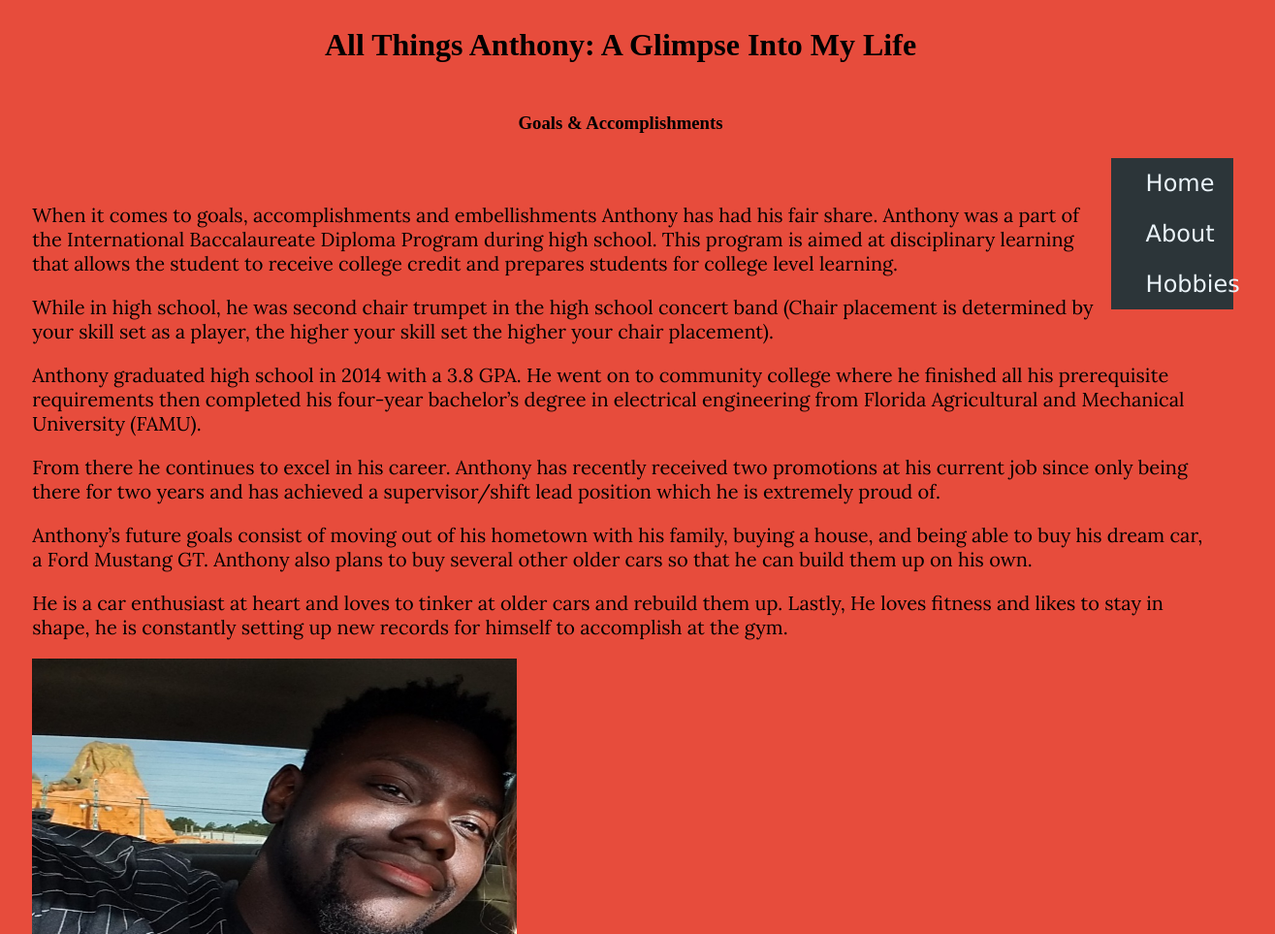
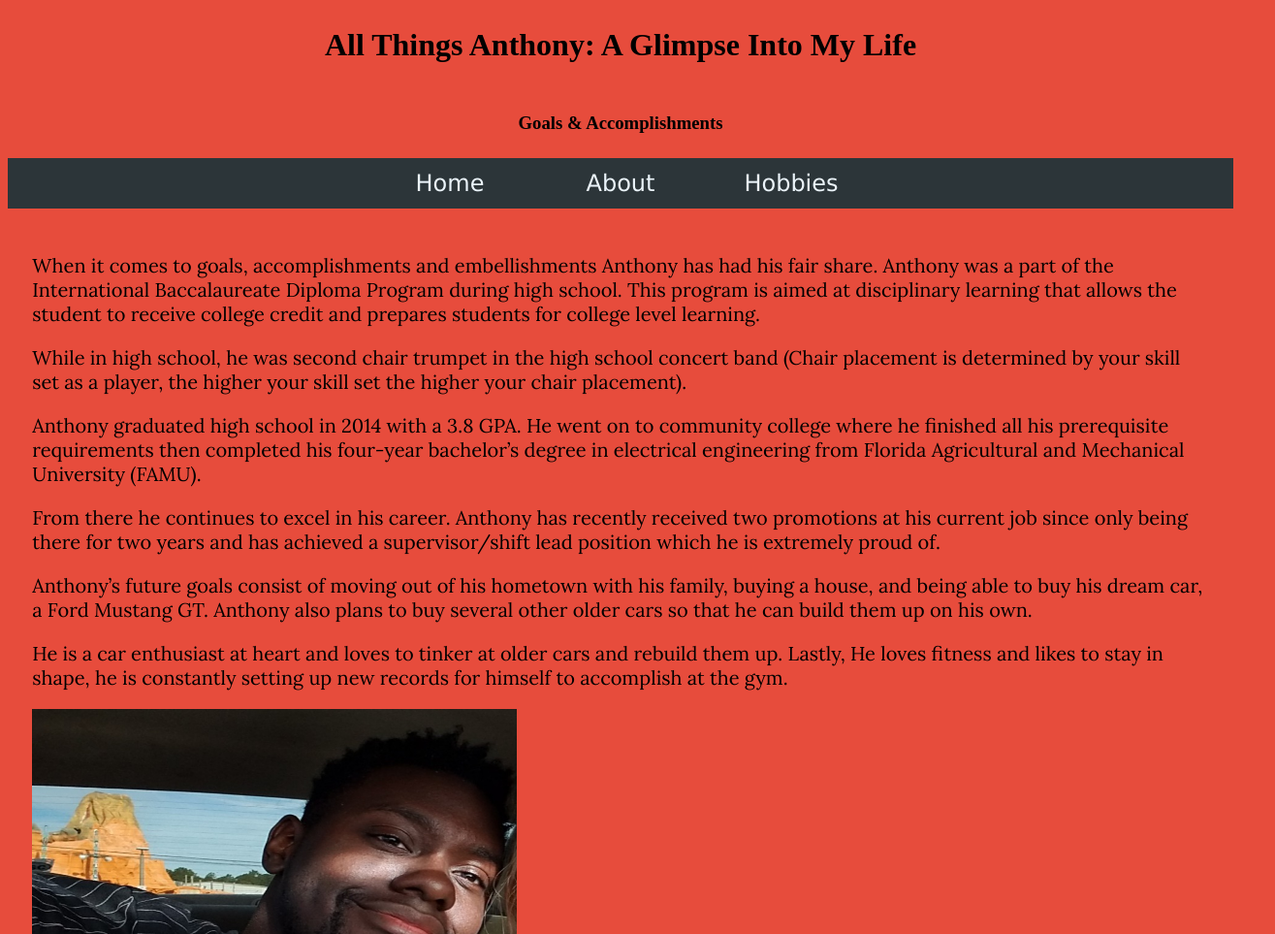
Before and after one commit to nadiag01/biosite, a plain HTML site: page index.html in a window 1280 px wide. Shown: the part 1034-1997 px from the top of the page at 97% size, 1315 px wide, since content can reach past the window. Drawn offline with Linux system fonts and the light colour scheme; a web font is replaced by a local one.

Commit message:
file updates

```diff
--- a/css bio/styles.css
+++ b/css bio/styles.css
@@ -19,9 +19,8 @@ border: 0;
   /*Style rules for body and images*/
 
 body {
-background-color: #E74C3C
+  background-color: #E74C3C;
   }
-
 
 
 img {
@@ -29,23 +28,10 @@ max-width:100%;
 display: block;
   }
 
-
-
-/*Style rules for header area*/
-
-  h1,h3 {
-    padding: 2%;
-    text-align: center;
-  }
-
-
-
 /*Style rules for navigation area*/
 
   nav {
-    width: 10%;
     background-color:#2C3539;
-    float: right;
   }
 
   nav ul {
@@ -55,24 +41,27 @@ display: block;
     margin: 0 px;
   }
 
-
-
   nav li {
-    display: block;
+    display: inline-block;
     border-top: 0.5px #FDD835;
     font-size: 1.5em;
     font-family: Geneva,Arial,sans-serif;
   }
 
   nav li a {
-    display: block;
+    display:block;
     color: #EBF4FA;
-    padding-top: 0.5em;
-    padding-bottom: 0.5em;
-    padding-left: 2em;
-    padding-right: 2em;
     text-decoration: none;
+    width:100px;
+    padding: 25px 20px;
     }
+
+/*Style rules for header area*/
+
+  h1,h3 {
+    padding: 2%;
+    text-align: center;
+  }
 
   /*Style rules for main content*/
 
@@ -106,8 +95,6 @@ display: block;
     font-weight: bold;
     text-align: center;
   }
-
-
 
   #contact {
     text-align: center;
```
Also changed, not shown: images bio/antchair comp.jpg (added), images bio/antchaircrop.png (added), images bio/antchaircrop1.jpg (added).
